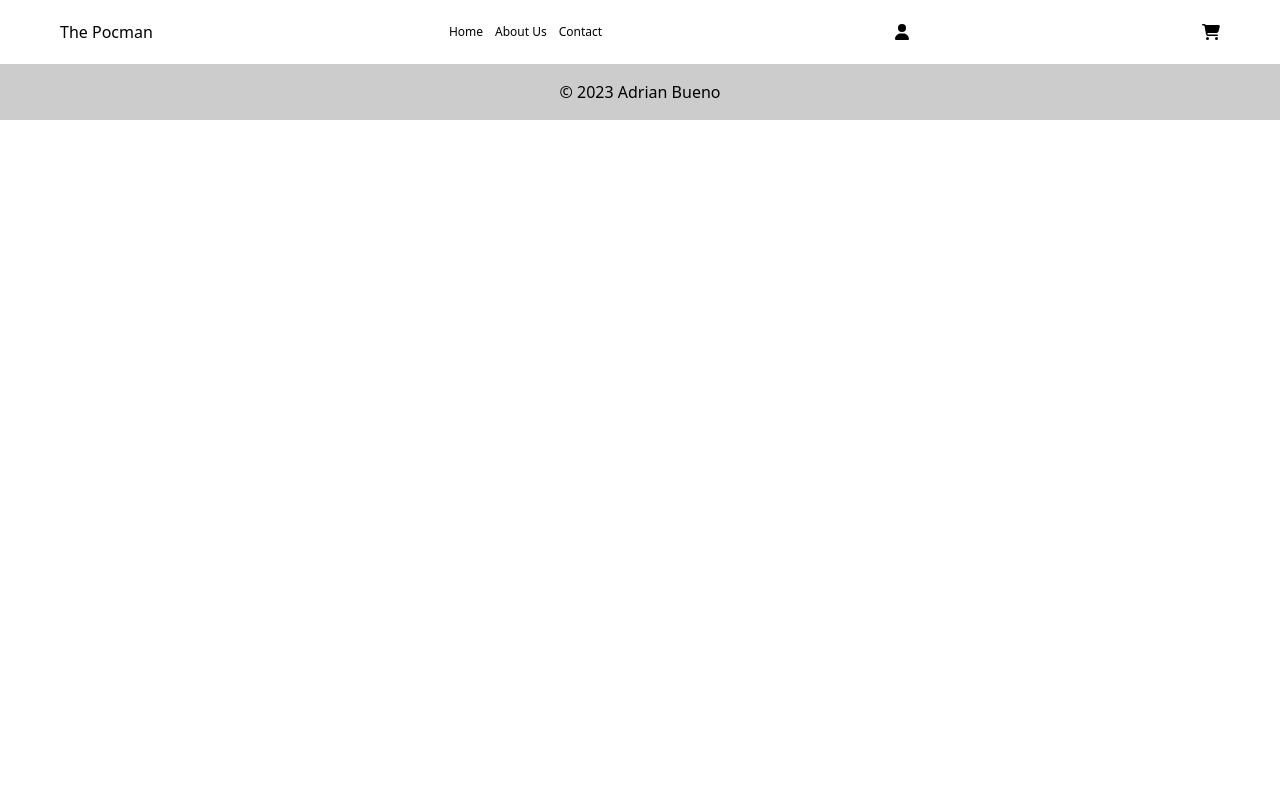
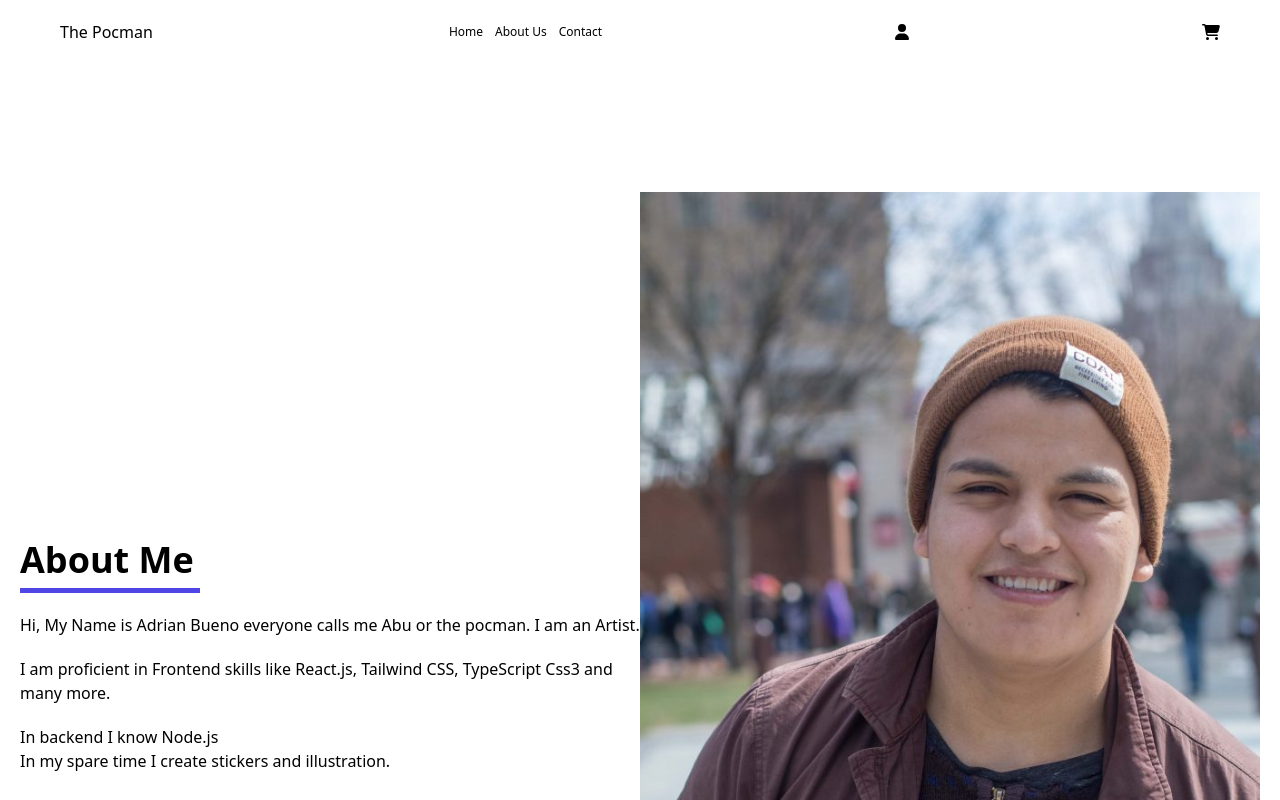
Before and after one commit to adrianlbueno/the-pocman-online-shop, a React (Vite) app: page /about in a window 1280 px wide. Shown: the top 800 px of the page. Built offline with nearby package versions, Linux system fonts and the light colour scheme.

Commit message:
add content to about page

```diff
--- a/src/components/common/Footer.jsx
+++ b/src/components/common/Footer.jsx
@@ -7,7 +7,7 @@ const Footer = () => {
         <>
             <footer>
                 <div className="p-4 text-center bg-black bg-opacity-20">
-                    <span> &copy; {getYear()} Adrian Bueno</span>
+                    <span> &copy;{getYear()} All Rights Reversed by Adrian Bueno</span>
                 </div>
             </footer>
         </>);
--- a/src/pages/AboutPage.jsx
+++ b/src/pages/AboutPage.jsx
@@ -1,8 +1,33 @@
+import AboutImg from "../assets/the-pocman-img.jpg";
+
 const AboutPage = () => {
     return (
-        <>
-
-        </>
+        <section className="bg-secondery text-black px-5 py-32" id="about">
+            <div className="container mx-auto grid md:grid-cols-2 items-center justify-center md:justify-between">
+                <div className="about-info">
+                    <h2 className="text-4xl font-bold mb-5 border-b-[5px] w-[180px] border-indigo-600 pb-2">
+                        About Me
+                    </h2>
+                    <p className="pb-5">
+                        Hi, My Name is Adrian Bueno everyone calls me Abu or the pocman. I am an Artist.
+                    </p>
+                    <p className="pb-5">
+                        I am proficient in Frontend skills like React.js, Tailwind CSS, TypeScript Css3 and many more.
+                    </p>
+                    <p>In backend I know Node.js</p>
+                    <p>
+                        In my spare time I create stickers and illustration.
+                    </p>
+                </div>
+                <div className="about-img">
+                    <img
+                        src={AboutImg}
+                        alt="coding illustration"
+                        className="lgw-[80%] md:ml-auto"
+                    />
+                </div>
+            </div>
+        </section>
     );
 }
 
```
Also changed, not shown: src/assets/the-pocman-img.jpg (added).
